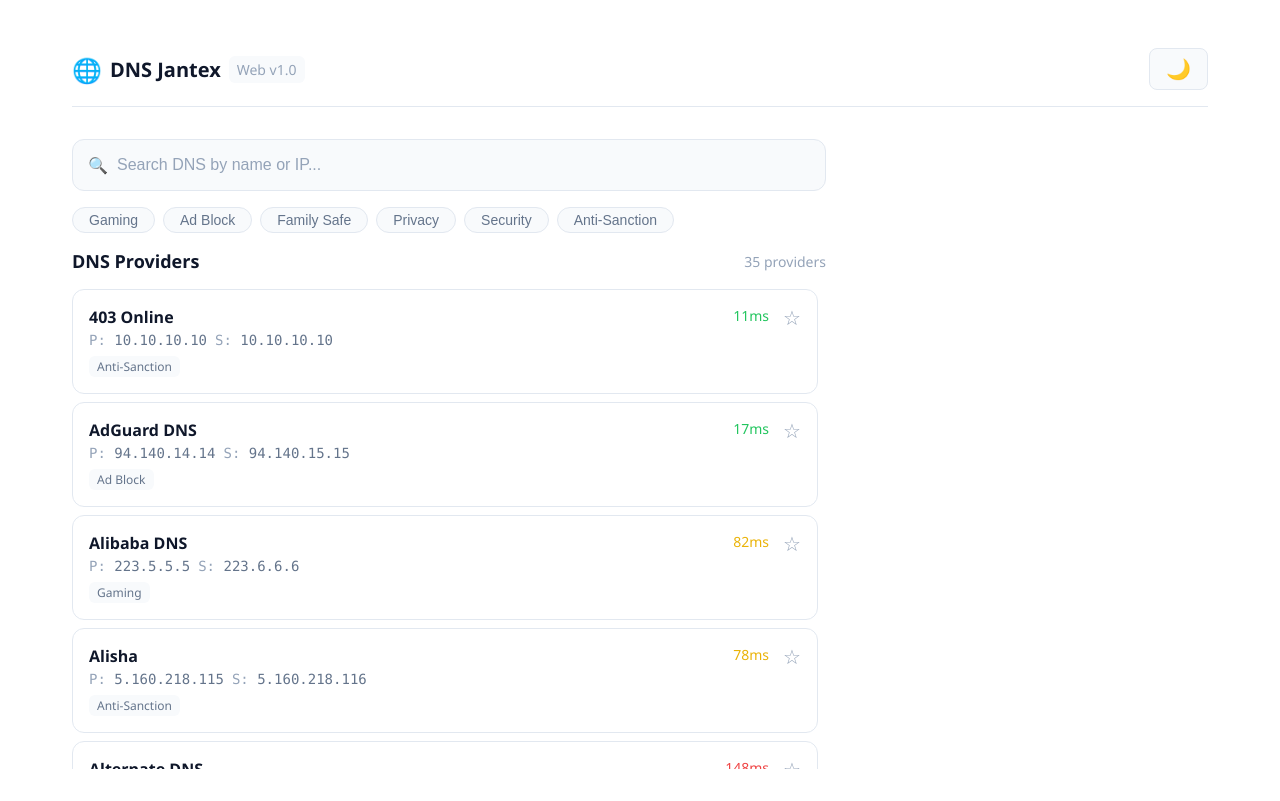
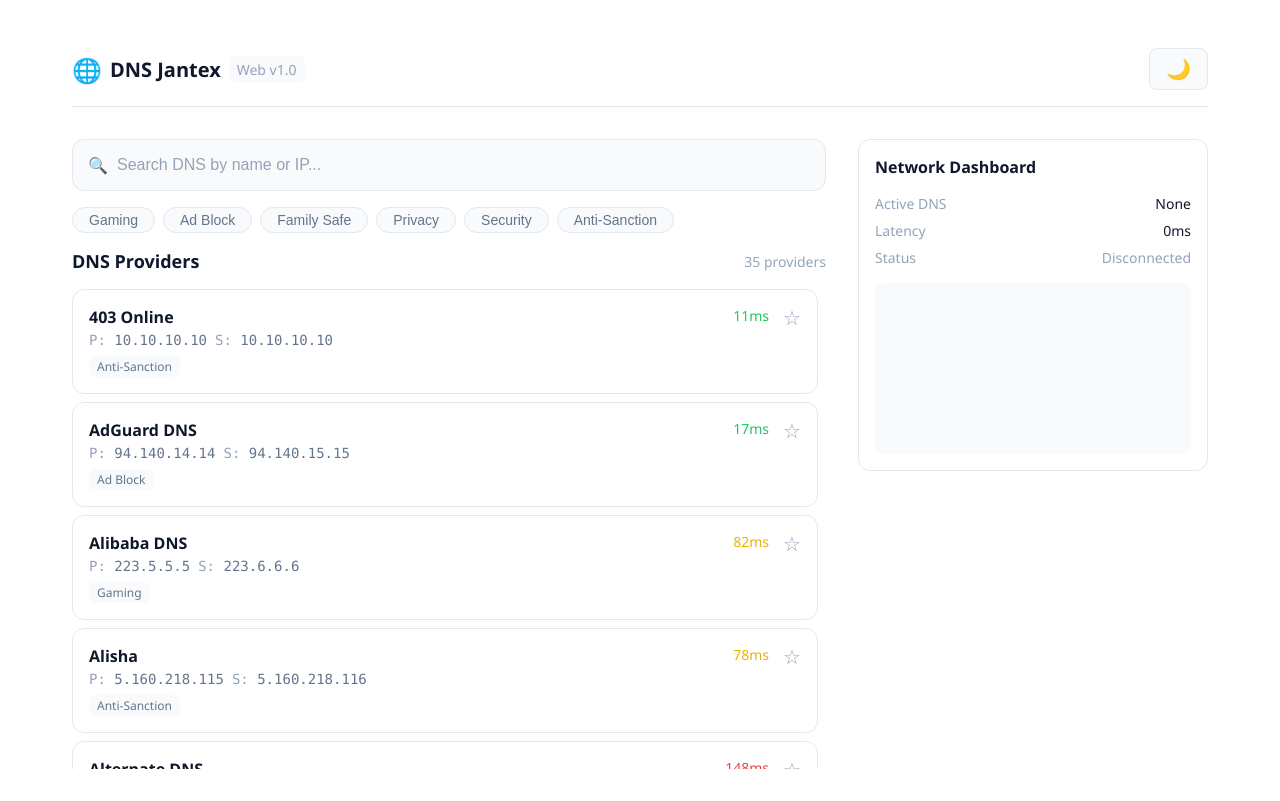
Before and after one commit to ZeLoExE/dns-jantex-web, a Vue app: page / in a window 1280 px wide. Built offline with nearby package versions, Linux system fonts and the light colour scheme.

Commit message:
feat: add NetworkDashboard component with simulated charts

```diff
--- a/src/App.vue
+++ b/src/App.vue
@@ -12,7 +12,7 @@
         <ProviderList />
       </div>
       <div class="right-panel">
-        <!-- Network dashboard will be added later -->
+        <NetworkDashboard />
       </div>
     </main>
   </div>
@@ -25,6 +25,7 @@ import AppHeader from './components/AppHeader.vue'
 import SearchBar from './components/SearchBar.vue'
 import TagFilter from './components/TagFilter.vue'
 import ProviderList from './components/ProviderList.vue'
+import NetworkDashboard from './components/NetworkDashboard.vue'
 
 const themeStore = useThemeStore()
 const providersStore = useProvidersStore()
--- /dev/null
+++ b/src/components/NetworkDashboard.vue
@@ -0,0 +1,174 @@
+<template>
+  <div class="network-dashboard">
+    <h3>Network Dashboard</h3>
+    <div class="stats">
+      <div class="stat">
+        <span class="stat-label">Active DNS</span>
+        <span class="stat-value" :class="{ active: activeProvider }">
+          {{ activeProvider ? activeProvider.name : 'None' }}
+        </span>
+      </div>
+      <div class="stat">
+        <span class="stat-label">Latency</span>
+        <span class="stat-value">{{ currentLatency }}ms</span>
+      </div>
+      <div class="stat">
+        <span class="stat-label">Status</span>
+        <span class="stat-value" :class="statusClass">{{ status }}</span>
+      </div>
+    </div>
+    <div class="chart-container">
+      <canvas ref="chartCanvas" width="300" height="150"></canvas>
+    </div>
+  </div>
+</template>
+
+<script setup lang="ts">
+import { ref, computed, onMounted, onUnmounted, watch } from 'vue'
+import { useProvidersStore } from '../stores/providers'
+
+const providersStore = useProvidersStore()
+const activeProvider = computed(() => providersStore.activeProvider)
+const chartCanvas = ref<HTMLCanvasElement | null>(null)
+
+const latencyHistory = ref<number[]>([])
+const currentLatency = computed(() => {
+  if (latencyHistory.value.length === 0) return 0
+  return latencyHistory.value[latencyHistory.value.length - 1]
+})
+
+const status = computed(() => {
+  if (!activeProvider.value) return 'Disconnected'
+  if (currentLatency.value < 50) return 'Excellent'
+  if (currentLatency.value < 100) return 'Good'
+  return 'Fair'
+})
+
+const statusClass = computed(() => {
+  if (!activeProvider.value) return 'disconnected'
+  if (currentLatency.value < 50) return 'excellent'
+  if (currentLatency.value < 100) return 'good'
+  return 'fair'
+})
+
+let intervalId: ReturnType<typeof setInterval> | null = null
+
+function drawChart() {
+  const canvas = chartCanvas.value
+  if (!canvas) return
+
+  const ctx = canvas.getContext('2d')
+  if (!ctx) return
+
+  const width = canvas.width
+  const height = canvas.height
+
+  // Clear
+  ctx.clearRect(0, 0, width, height)
+
+  // Draw grid
+  ctx.strokeStyle = '#334155'
+  ctx.lineWidth = 1
+  for (let i = 0; i <= 4; i++) {
+    const y = (height / 4) * i
+    ctx.beginPath()
+    ctx.moveTo(0, y)
+    ctx.lineTo(width, y)
+    ctx.stroke()
+  }
+
+  // Draw line
+  if (latencyHistory.value.length > 1) {
+    ctx.strokeStyle = '#6366f1'
+    ctx.lineWidth = 2
+    ctx.beginPath()
+
+    const step = width / (latencyHistory.value.length - 1)
+    latencyHistory.value.forEach((val, i) => {
+      const x = i * step
+      const y = height - (val / 200) * height
+      if (i === 0) ctx.moveTo(x, y)
+      else ctx.lineTo(x, y)
+    })
+
+    ctx.stroke()
+  }
+}
+
+onMounted(() => {
+  intervalId = setInterval(() => {
+    if (activeProvider.value) {
+      const baseLatency = 30 + Math.random() * 70
+      latencyHistory.value.push(Math.round(baseLatency))
+      if (latencyHistory.value.length > 30) {
+        latencyHistory.value.shift()
+      }
+      drawChart()
+    }
+  }, 1000)
+})
+
+watch(activeProvider, () => {
+  latencyHistory.value = []
+  drawChart()
+})
+
+onUnmounted(() => {
+  if (intervalId) clearInterval(intervalId)
+})
+</script>
+
+<style scoped>
+.network-dashboard {
+  background: var(--bg-card);
+  border: 1px solid var(--border-color);
+  border-radius: var(--radius-lg);
+  padding: var(--spacing-md);
+}
+
+h3 {
+  font-size: var(--font-size-base);
+  font-weight: 600;
+  margin-bottom: var(--spacing-md);
+}
+
+.stats {
+  display: flex;
+  flex-direction: column;
+  gap: var(--spacing-sm);
+  margin-bottom: var(--spacing-md);
+}
+
+.stat {
+  display: flex;
+  justify-content: space-between;
+  align-items: center;
+}
+
+.stat-label {
+  font-size: var(--font-size-sm);
+  color: var(--text-muted);
+}
+
+.stat-value {
+  font-size: var(--font-size-sm);
+  font-weight: 500;
+}
+
+.stat-value.active { color: var(--color-success); }
+.stat-value.excellent { color: var(--color-success); }
+.stat-value.good { color: var(--color-warning); }
+.stat-value.fair { color: var(--color-error); }
+.stat-value.disconnected { color: var(--text-muted); }
+
+.chart-container {
+  background: var(--bg-secondary);
+  border-radius: var(--radius-md);
+  padding: var(--spacing-sm);
+}
+
+canvas {
+  width: 100%;
+  height: auto;
+}
+</style>
```
